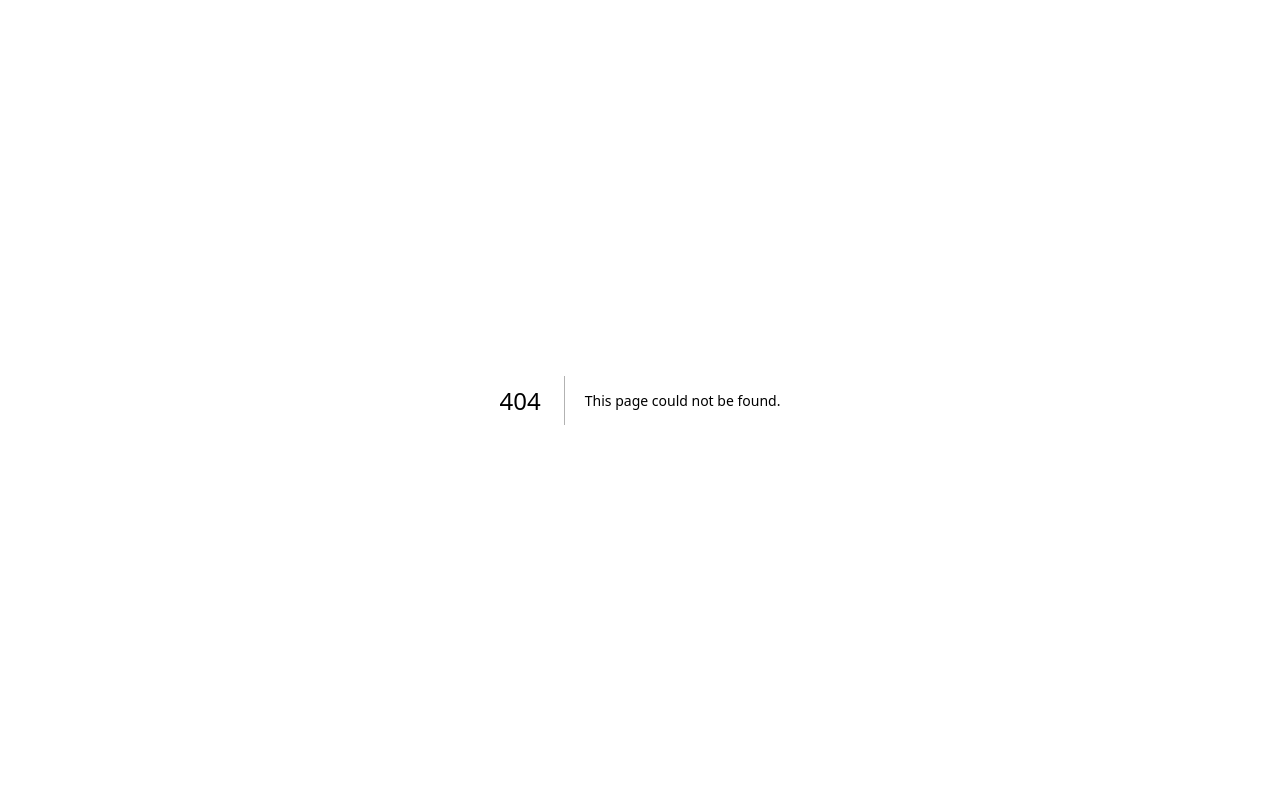
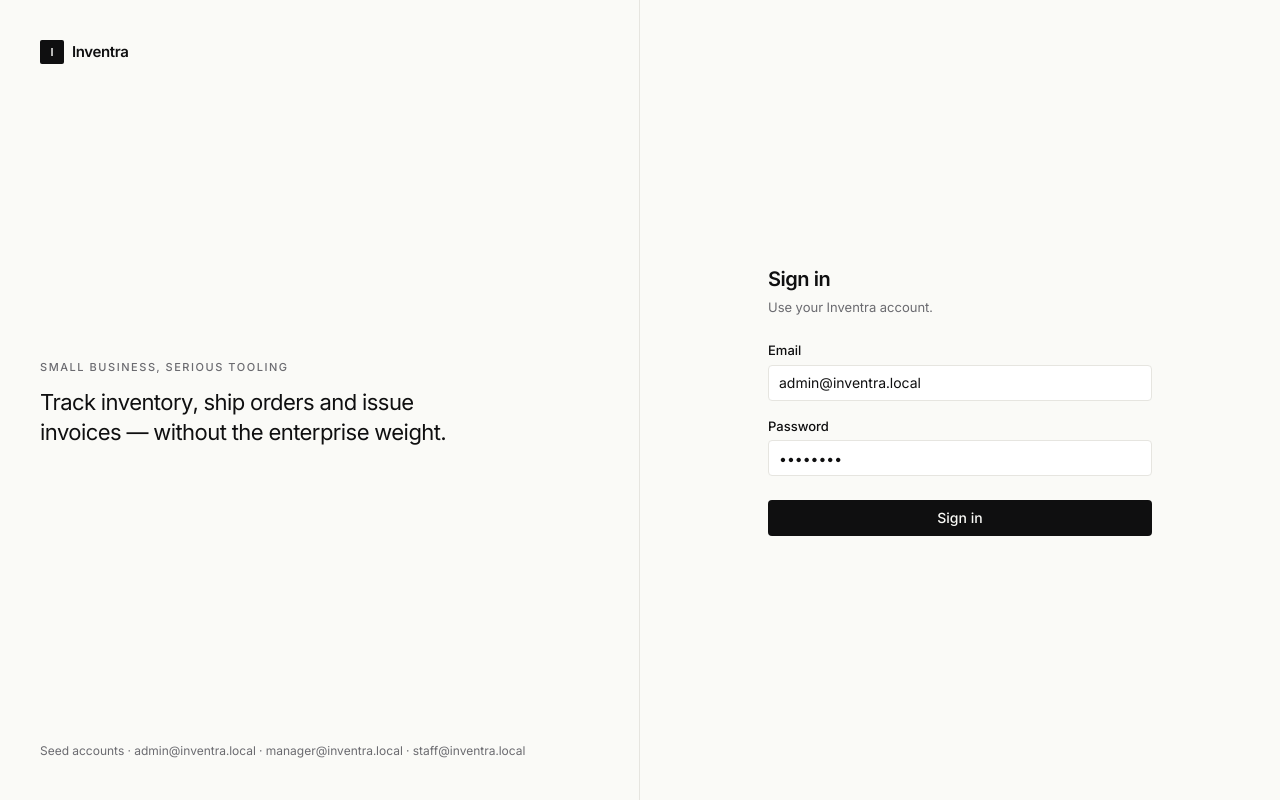
Before and after one commit to Ni7i/inventra, a Next.js app in the folder frontend/: page /login in a window 1280 px wide. Before the commit this address had no page. Built offline with nearby package versions, Linux system fonts and the light colour scheme.

Commit message:
Add login page with editorial split layout

```diff
--- /dev/null
+++ b/frontend/src/app/login/page.tsx
@@ -0,0 +1,86 @@
+'use client';
+
+import { FormEvent, useState } from 'react';
+import { useRouter } from 'next/navigation';
+import { api, ApiError } from '@/lib/api';
+import { saveSession } from '@/lib/auth';
+import { Button, Field, Input } from '@/components/ui';
+
+interface LoginResponse {
+  token: string;
+  expiresAt: string;
+  user: { id: number; email: string; fullName: string; role: 'Admin' | 'Manager' | 'Staff' };
+}
+
+export default function LoginPage() {
+  const router = useRouter();
+  const [email, setEmail] = useState('admin@inventra.local');
+  const [password, setPassword] = useState('Admin!23');
+  const [submitting, setSubmitting] = useState(false);
+  const [error, setError] = useState<string | null>(null);
+
+  async function onSubmit(e: FormEvent) {
+    e.preventDefault();
+    setSubmitting(true);
+    setError(null);
+    try {
+      const res = await api<LoginResponse>('/api/auth/login', {
+        method: 'POST',
+        body: JSON.stringify({ email, password })
+      });
+      saveSession(res.token, res.user);
+      router.replace('/dashboard');
+    } catch (err) {
+      const message = err instanceof ApiError ? (err.detail || err.message) : 'Something went wrong';
+      setError(message);
+    } finally {
+      setSubmitting(false);
+    }
+  }
+
+  return (
+    <div className="min-h-screen grid md:grid-cols-2 bg-paper">
+      <div className="hidden md:flex flex-col justify-between p-10 border-r hairline">
+        <div className="flex items-center gap-2">
+          <span className="w-6 h-6 rounded-sm bg-ink flex items-center justify-center text-paper text-[11px] font-semibold">I</span>
+          <span className="text-[15px] font-semibold tracking-tight">Inventra</span>
+        </div>
+        <div className="max-w-md">
+          <div className="eyebrow mb-3">Small business, serious tooling</div>
+          <p className="text-[22px] leading-snug tracking-tight text-ink">
+            Track inventory, ship orders and issue invoices — without the enterprise weight.
+          </p>
+        </div>
+        <div className="text-[12px] text-ink-muted">
+          Seed accounts · admin@inventra.local · manager@inventra.local · staff@inventra.local
+        </div>
+      </div>
+
+      <div className="flex items-center justify-center p-6">
+        <form onSubmit={onSubmit} className="w-full max-w-sm">
+          <h1 className="text-[20px] font-semibold tracking-tight">Sign in</h1>
+          <p className="mt-1 text-[13px] text-ink-muted">Use your Inventra account.</p>
+
+          <div className="mt-6 space-y-4">
+            <Field label="Email">
+              <Input type="email" value={email} onChange={e => setEmail(e.target.value)} autoComplete="email" required />
+            </Field>
+            <Field label="Password">
+              <Input type="password" value={password} onChange={e => setPassword(e.target.value)} autoComplete="current-password" required />
+            </Field>
+          </div>
+
+          {error && (
+            <div className="mt-4 text-[13px] text-danger border border-[#f5c2c2] bg-[#fdecec] rounded px-2.5 py-1.5">
+              {error}
+            </div>
+          )}
+
+          <Button variant="primary" className="mt-6 w-full" disabled={submitting}>
+            {submitting ? 'Signing in…' : 'Sign in'}
+          </Button>
+        </form>
+      </div>
+    </div>
+  );
+}
```
